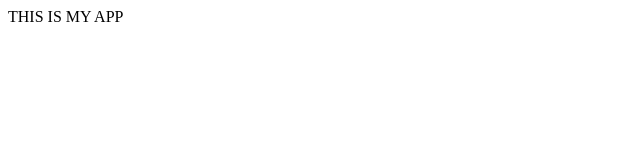
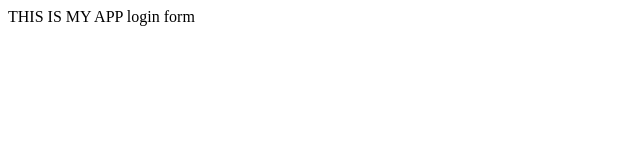
Before and after one commit to Emariode/myappsample, a plain HTML site: page index.html in a window 1280 px wide. Shown: the full height of the page, 0-640 px from the left. Drawn offline with Linux system fonts and the light colour scheme.

Commit message:
login form

```diff
--- a/index.html
+++ b/index.html
@@ -6,5 +6,7 @@
   </head>
   <body>
     THIS IS MY APP
+
+    login form
   </body>
 </html>
```
Also changed, not shown: login.html (added, +1 -0 lines).
